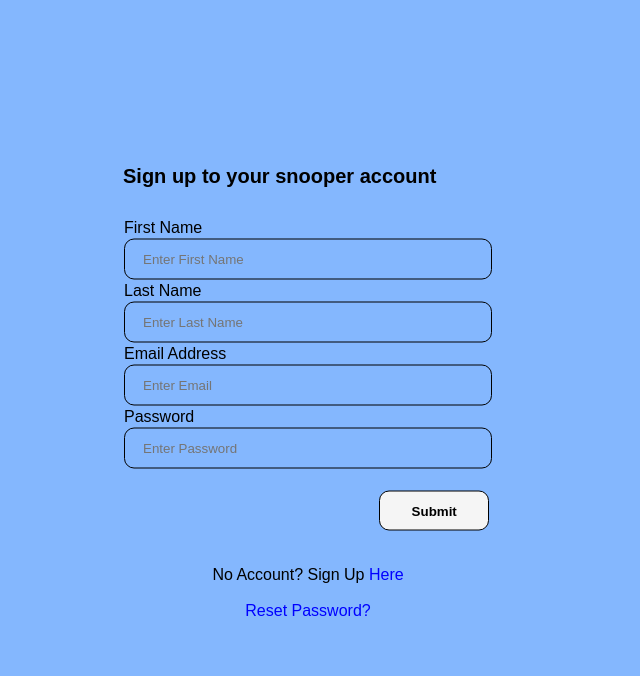
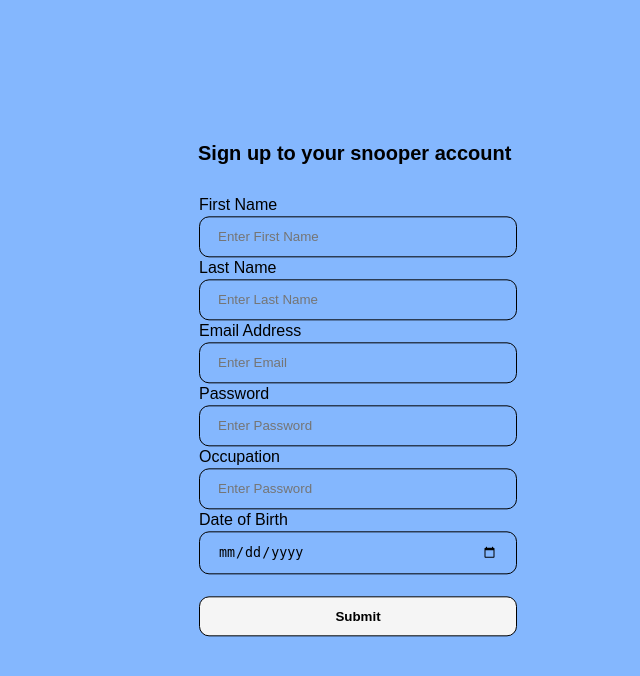
Before and after one commit to masrufjaman/Bangla-Bully-Detection-using-Machine-Learning, a Flask app: page /SignUp in a window 1280 px wide. Shown: the top 676 px of the page, without its empty margins (60-700 px from the left). Run offline with Flask 2, Linux system fonts and the light colour scheme.

Commit message:
Sign up css edit,login,reset pass link added

```diff
--- a/website/static/css/SignUp.css
+++ b/website/static/css/SignUp.css
@@ -12,7 +12,7 @@ body
     top: 50%;
     right: 40%;
     transform: translate(-50%, -50%);
-    width:400px;
+    width:350px;
     justify-content: center;
 }
 .center h1
@@ -22,7 +22,7 @@ body
     margin: 5px;
     font-size: 20px;
 }
-input[type=text], input[type=password] {
+input[type=text],input[type=date],input[type=password] {
     width:100%;
     padding: 12px 18px;
     margin: 2px 0px;
@@ -40,12 +40,12 @@ input[type=text], input[type=password] {
     color: black;
     padding:10px 10px;
     height: 40px;
-    margin: 20px 255px;
+    margin: 20px 0px;
     border: 1px solid;
     border-radius: 10px;
     text-align: center;
     cursor: pointer;
-    width: 30%;
+    width: 100%;
   }
 
   button:hover {
--- a/website/static/css/login.css
+++ b/website/static/css/login.css
@@ -37,7 +37,7 @@ input[type=text], input[type=password] {
     color: black;
     padding:10px 10px;
     height: 40px;
-    margin: 20px 255px;
+    margin: 10px 255px;
     border: 1px solid;
     border-radius: 10px;
     text-align: center;
@@ -56,7 +56,7 @@ input[type=text], input[type=password] {
 
   .signup_link
 {
-    margin:15px 0;
+    margin:10px 0px;
     text-align: center;
     font-size:16px;
     color:black;
--- a/website/templates/ResetPass.html
+++ b/website/templates/ResetPass.html
@@ -30,7 +30,7 @@
           <input type="password" placeholder="Confirm Password" name="psw" required>
           <button type="submit"><b>Reset</b></button>
         <div class="signup_link">
-        <a href="login.html">Back to Log In</a>
+        <a href="{{url_for('views.login')}}">Back to Log In</a>
         </div>
       </form>
     </div>
--- a/website/templates/SignUp.html
+++ b/website/templates/SignUp.html
@@ -22,19 +22,19 @@
       <div class="center">
         <h1>Sign up to your snooper account</h1>
     <div class="container">
-      <label for="name">First Name</label>
-          <input type="text" placeholder="Enter First Name" name="name" required>
-          <label for="name">Last Name</label>
-          <input type="text" placeholder="Enter Last Name" name="name" required>
-    <label for="uname">Email Address</label>
-          <input type="text" placeholder="Enter Email" name="uname" required>
+      <label for="fname">First Name</label>
+          <input type="text" placeholder="Enter First Name" name="fname" required>
+          <label for="lname">Last Name</label>
+          <input type="text" placeholder="Enter Last Name" name="lname" required>
+          <label for="email">Email Address</label>
+          <input type="text" placeholder="Enter Email" name="email" required>
           <label for="psw">Password</label>
           <input type="password" placeholder="Enter Password" name="psw" required>
+          <label for="occupation">Occupation</label>
+          <input type="text" placeholder="Enter Password" name="occupation" required>
+          <label for="dob">Date of Birth</label>
+          <input type="date" placeholder="Enter your birth date" name="dob" required>
           <button type="submit"><b>Submit</b></button>
-        <div class="signup_link">
-         No Account? Sign Up <a href="Sign_Up.html">Here</a>
-       <br><br><a href="Reset_Password.html">Reset Password?</a>
-        </div>
       </form>
     </div>
     </body>
--- a/website/templates/login.html
+++ b/website/templates/login.html
@@ -29,7 +29,7 @@
           <button type="submit"><b>Submit</b></button>
         <div class="signup_link">
          No Account? Sign Up <a href="Sign_Up.html">Here</a>
-       <br><br><a href="Reset_Password.html">Reset Password?</a>
+       <br><a href="{{url_for('views.reset_pass')}}">Reset Password?</a>
         </div>
       </form>
     </div>
--- a/website/views.py
+++ b/website/views.py
@@ -12,7 +12,7 @@ def login():
     return render_template("login.html")
 
 @views.route('/ResetPass')
-def ResetPass():
+def reset_pass():
     return render_template("ResetPass.html")
 
 @views.route('/SignUp')
```
